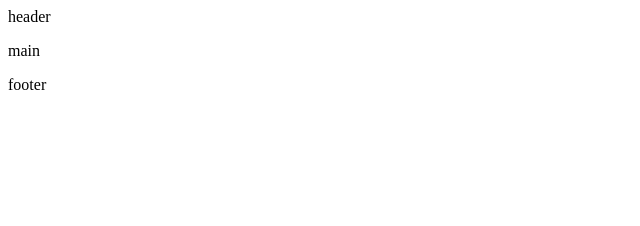
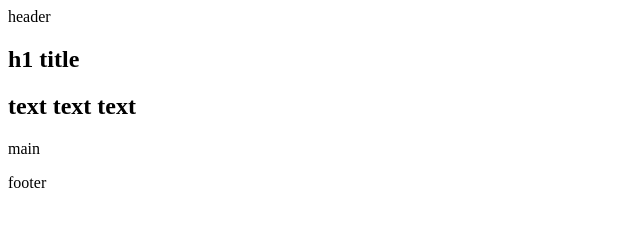
Before and after one commit to satsukih/test, a plain HTML site: page index.html in a window 1280 px wide. Shown: the whole page, without its empty margins (0-640 px from the left). Drawn offline with Linux system fonts and the light colour scheme.

Commit message:
見出し追加

```diff
--- a/index.html
+++ b/index.html
@@ -12,6 +12,8 @@ header
 </header>
 
 <section>
+<h1>h1 title</h1>
+<h2>text text text</h2>
 <p>main</p>
 </section>
 
```
